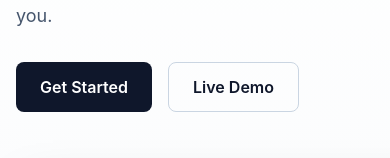
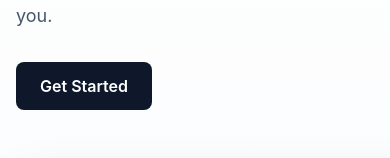
Before and after one commit to guptaakarshan/doc-collab, a React (Vite) app in the folder client/: page / in a window 390 px wide. Shown: the part 265-423 px from the top of the page. Built offline with nearby package versions, Linux system fonts and the light colour scheme; no server answers.

Commit message:
feat: initialize project with README and responsive landing page component

```diff
--- a/client/src/pages/LandingPage.jsx
+++ b/client/src/pages/LandingPage.jsx
@@ -83,9 +83,7 @@ export default function LandingPage() {
 							>
 								Get Started
 							</Link>
-							<button className="inline-flex items-center justify-center rounded-lg border border-slate-300 px-6 py-3 text-base font-semibold text-slate-900 hover:bg-slate-50 transition">
-								Live Demo
-							</button>
+
 						</div>
 					</MotionDiv>
 
```
Also changed, not shown: 1 other file (tests, documents, lock files or other folders).
